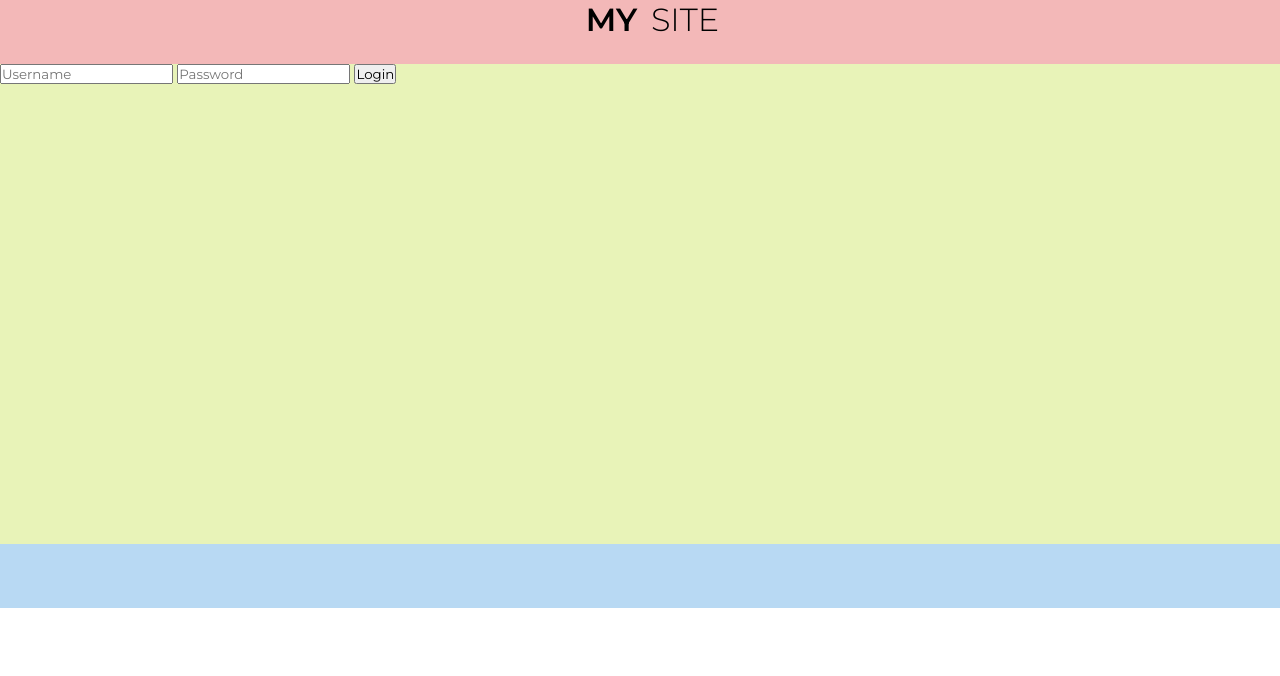
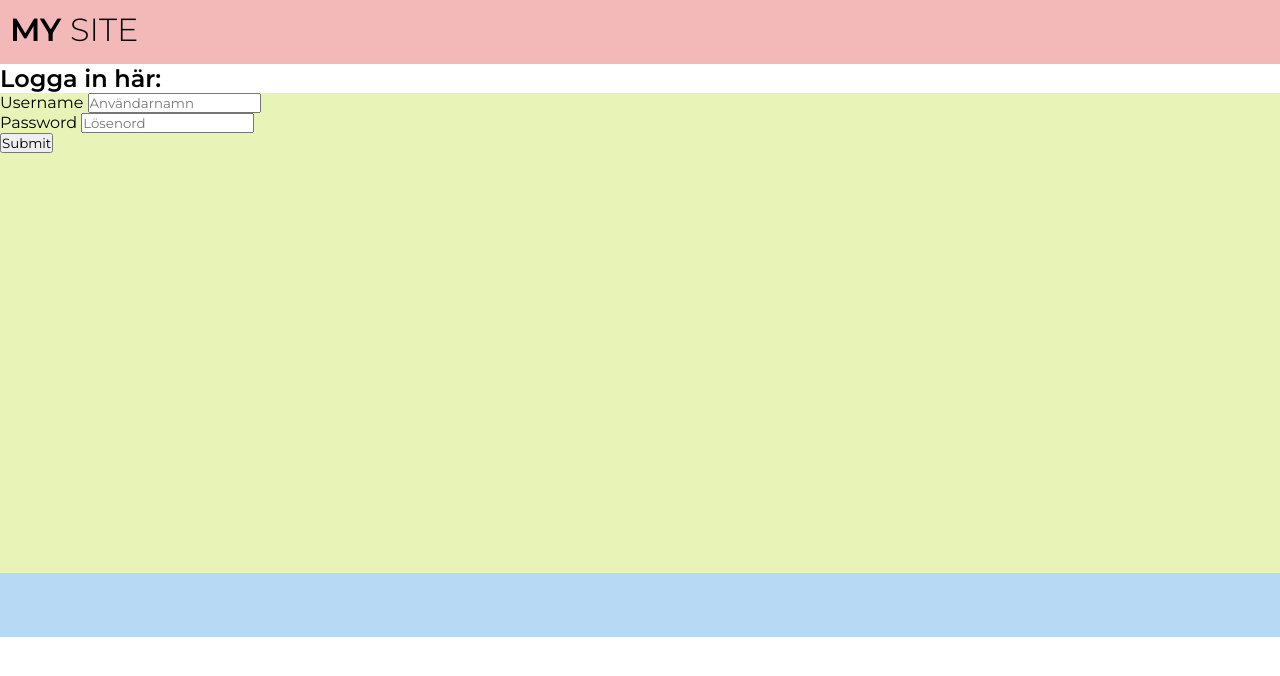
Before and after one commit to elinrobertson/loginelin, a plain HTML site: page index.html in a window 1280 px wide. Drawn offline with Linux system fonts and the light colour scheme.

Commit message:
first bransh

```diff
--- a/index.html
+++ b/index.html
@@ -5,7 +5,7 @@
     <meta http-equiv="X-UA-Compatible" content="IE=edge">
     <meta name="viewport" content="width=device-width, initial-scale=1.0">
     <link rel="stylesheet" href="style.css">
-    <script src="style.js" defer></script>
+    <script src="script.js" defer></script>
     <link rel="preconnect" href="https://fonts.googleapis.com">
     <link rel="preconnect" href="https://fonts.gstatic.com" crossorigin>
     <link href="https://fonts.googleapis.com/css2?family=Montserrat:wght@200;300;400;600&display=swap" rel="stylesheet">
@@ -17,13 +17,20 @@
             <h1>MY <span>SITE</span></h1>
         </div>
     </header>
+    <h2>Logga in här:</h2>
     <main>
 
-    <form id="login-form">
-        <input type="text" name="username" id="username-field" class="login-form-field" placeholder="Username">
-        <input type="password" name="password" id="password-field" class="login-form-field" placeholder="Password">
-        <input type="submit" value="Login" id="login-form-submit">
-    </form>
+<form action="#">
+    <div>
+        <label for="username">Username</label>
+        <input type="text" name="username" placeholder="Användarnamn" id="username" value="">
+    </div>
+    <div>
+        <label for="password">Password</label>
+        <input type="text" name="password" placeholder="Lösenord" id="password" value="">
+    </div>
+    <button id="btn">Submit</button>
+</form>
 
 
 
--- a/script.js
+++ b/script.js
@@ -0,0 +1,24 @@
+const username = document.getElementById("username").value;
+// console.log(username)
+
+const password = document.getElementById("password").value;
+// console.log(password)
+
+const btn = document.getElementById("btn");
+btn.addEventListener("click", function(){
+
+    const username = document.getElementById("username").value;
+    const password = document.getElementById("password").value;
+    if (username === "Fredrik" && password === "12345"){
+        console.log("Det stämmer");
+        h2 = document.querySelector("h2");
+        h2.textContent = (`Välkommen, ${username}`);
+
+        btn.style.display = "none";
+    } else {
+        console.log("FEL!")
+    }
+});
+
+// const h2 = document.querySelector("h2").value
+// console.log("Välkommen")
--- a/style.css
+++ b/style.css
@@ -11,21 +11,20 @@ header {
     height: 4rem;
     background-color: rgb(243, 184, 184);
     display: flex;
-    align-items: center;
-    justify-content: center;
+    align-items: flex-start;
 }
 
 .logo {
     height: 100%;
     background-color: rgb(243, 184, 184);
-    display: table;
+    display: flex;
     float: left;
-    margin-left: 25px;
+    height: 100%;
+    padding: 10px;
     }
 
     .logo h1 span {
         font-weight: 300;
-        margin-left: 5px;
     }
 
 main {
```
